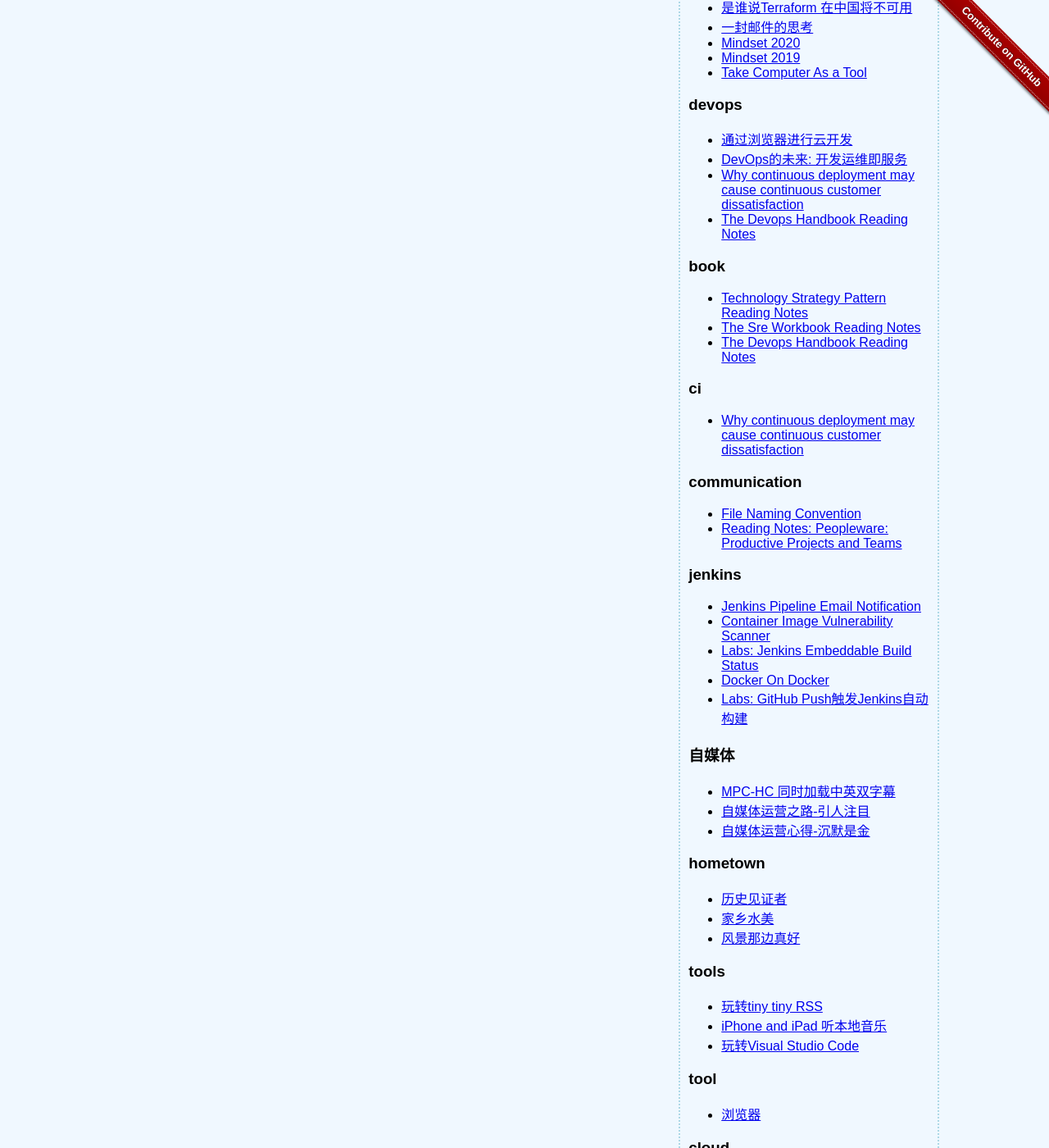
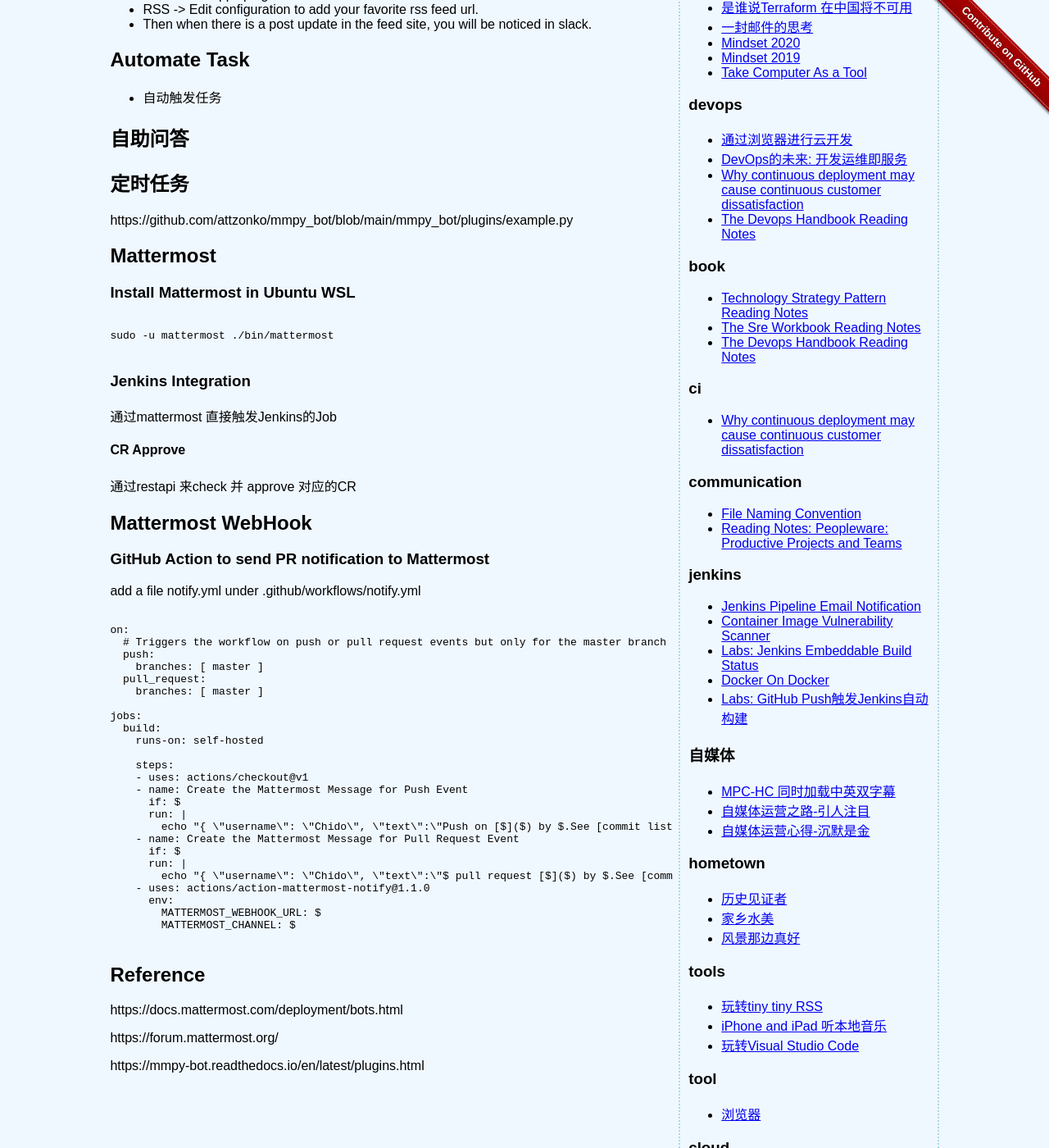
Before and after one commit to liuning0820/liuning0820.github.io, a Jekyll site: the page built from _posts/2017-11-22-chatOps-with-slack.md, in a window 1280 px wide and 1400 px high, scrolled down 523 px. Shown: the whole window at 82% size. Built offline with Jekyll 4.4.1, drawn with Linux system fonts in a browser that asks for light colours; our own code applies the rules of GitHub Pages for plain Markdown files; some of the changed text lies outside the part shown.

Commit message:
squash update

````diff
--- a/_posts/2017-11-22-chatOps-with-slack.md
+++ b/_posts/2017-11-22-chatOps-with-slack.md
@@ -1,7 +1,102 @@
-# ChatOps With Slack
+# ChatOps With Slack and Mattermost
+
+- [ChatOps With Slack and Mattermost](#chatops-with-slack-and-mattermost)
+  - [Subscribe to an RSS feed URL and receive updates in Slack](#subscribe-to-an-rss-feed-url-and-receive-updates-in-slack)
+  - [Automate Task](#automate-task)
+  - [自助问答](#自助问答)
+  - [定时任务](#定时任务)
+  - [Mattermost](#mattermost)
+    - [Install Mattermost in Ubuntu WSL](#install-mattermost-in-ubuntu-wsl)
+    - [Jenkins Integration](#jenkins-integration)
+      - [CR Approve](#cr-approve)
+  - [Mattermost WebHook](#mattermost-webhook)
+    - [GitHub Action to send PR notification to Mattermost](#github-action-to-send-pr-notification-to-mattermost)
+  - [Reference](#reference)
+
 
 ## Subscribe to an RSS feed URL and receive updates in Slack
 
 - Install RSS apps/plugins in the slack
 - RSS -> Edit configuration to add your favorite rss feed url.
 - Then when there is a post update in the feed site, you will be noticed in slack.
+
+## Automate Task
+
+- 自动触发任务
+
+## 自助问答
+
+## 定时任务
+
+https://github.com/attzonko/mmpy_bot/blob/main/mmpy_bot/plugins/example.py
+
+
+
+
+## Mattermost
+
+### Install Mattermost in Ubuntu WSL
+
+
+
+```sh
+
+sudo -u mattermost ./bin/mattermost
+
+```
+
+### Jenkins Integration
+
+通过mattermost 直接触发Jenkins的Job
+
+
+#### CR Approve
+
+通过restapi 来check 并 approve 对应的CR
+
+
+## Mattermost WebHook
+
+
+### GitHub Action to send PR notification to Mattermost
+
+add a file notify.yml under .github/workflows/notify.yml
+
+```yaml
+
+on:
+  # Triggers the workflow on push or pull request events but only for the master branch
+  push:
+    branches: [ master ]
+  pull_request:
+    branches: [ master ]
+
+jobs:
+  build:
+    runs-on: self-hosted
+
+    steps:
+    - uses: actions/checkout@v1
+    - name: Create the Mattermost Message for Push Event
+      if: ${{ github.event_name == 'push'}}
+      run: |
+        echo "{ \"username\": \"Chido\", \"text\":\"Push on [${{ github.repository }}](${{ github.event.repository.clone_url }}) by ${{ github.actor }}.See [commit list](${{ github.event.compare }}) \"}" > mattermost.json
+    - name: Create the Mattermost Message for Pull Request Event
+      if: ${{ github.event_name == 'pull_request'}}
+      run: |
+        echo "{ \"username\": \"Chido\", \"text\":\"${{ github.event.action }} pull request [${{ github.repository }}](${{ github.event.repository.clone_url }}) by ${{ github.actor }}.See [commit list](${{ github.event.pull_request._links.html.href }})\n**Source** : ${{github.head_ref}}\n**Destination** : ${{github.base_ref}} \"}" > mattermost.json
+    - uses: actions/action-mattermost-notify@1.1.0
+      env:
+        MATTERMOST_WEBHOOK_URL: ${{ secrets.MATTERMOST_WEBHOOK_URL }}
+        MATTERMOST_CHANNEL: ${{ secrets.MATTERMOST_CHANNEL }}
+
+```
+
+
+## Reference
+
+https://docs.mattermost.com/deployment/bots.html
+
+https://forum.mattermost.org/
+
+https://mmpy-bot.readthedocs.io/en/latest/plugins.html
````
Also changed, not shown: _posts/2019-04-23-play-with-firefox.md (+1 -0 lines), _posts/2019-10-20-play-with-vscode.md (+2 -0 lines), _zh-cn/file-naming-convention-cn.md (+11 -0 lines).
